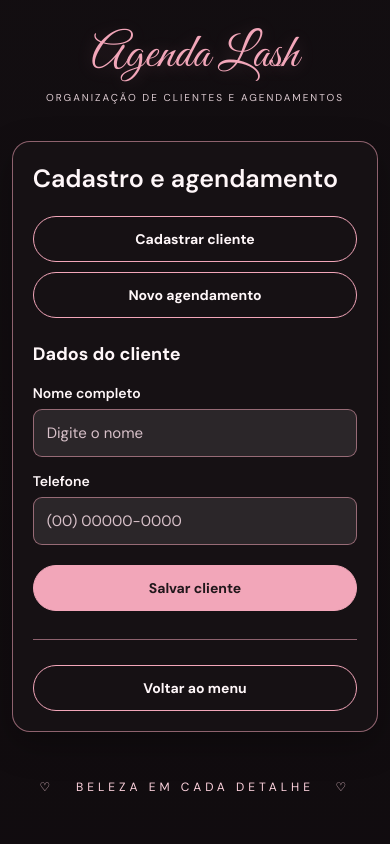
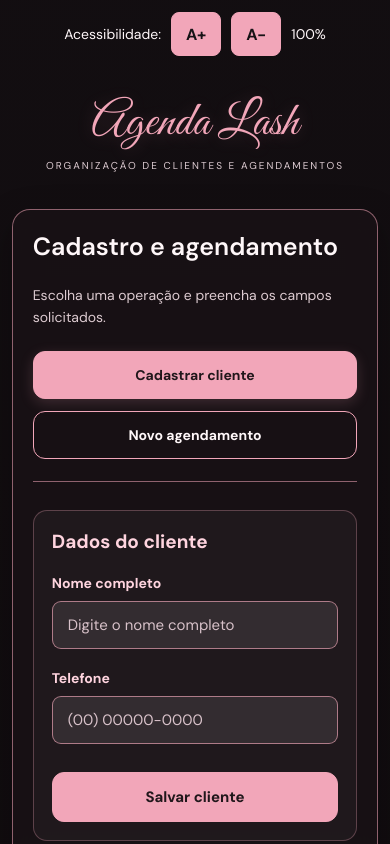
Before and after one commit to anaclara-silveira/lash_agenda, a plain HTML site: page index.html in a window 390 px wide. Both pictures are taken after a click on the button "Cadastrar cliente". Shown: the top 844 px of the page. Drawn offline with Linux system fonts and the light colour scheme.

Commit message:
melhorias index

```diff
--- a/index.html
+++ b/index.html
@@ -20,7 +20,7 @@
             --rosa: #f2a6b9;
             --rosa-claro: #ffd4df;
             --preto: #171316;
-            --painel: rgba(24, 18, 21, 0.91);
+            --painel: rgba(24, 18, 21, 0.93);
             --borda: rgba(242, 166, 185, 0.55);
             --texto: #fff7f9;
             --texto-suave: #ddcbd1;
@@ -38,9 +38,36 @@
                 #171316;
         }
 
+        /* ACESSIBILIDADE */
+        .acessibilidade {
+            display: flex;
+            justify-content: flex-end;
+            align-items: center;
+            gap: 10px;
+            padding: 12px 5%;
+            color: var(--texto);
+            font-size: 14px;
+        }
+
+        .acessibilidade button {
+            background: var(--rosa);
+            color: var(--preto);
+            border: 1px solid var(--rosa);
+            border-radius: 8px;
+            padding: 8px 14px;
+            min-width: 48px;
+            min-height: 44px;
+            font-size: 16px;
+            font-weight: 700;
+        }
+
+        .acessibilidade button:hover {
+            background: var(--rosa-claro);
+        }
+
         header {
             text-align: center;
-            padding: 35px 20px 15px;
+            padding: 25px 20px 15px;
         }
 
         .marca {
@@ -77,7 +104,7 @@
             background: var(--painel);
             border: 1px solid var(--borda);
             border-radius: 18px;
-            padding: 28px;
+            padding: 30px;
             margin-bottom: 22px;
             box-shadow: 0 12px 35px rgba(0, 0, 0, 0.28);
             backdrop-filter: blur(12px);
@@ -90,8 +117,9 @@
         }
 
         h3 {
-            font-size: 18px;
+            font-size: 19px;
             margin-top: 0;
+            color: var(--rosa-claro);
         }
 
         p {
@@ -103,11 +131,12 @@
             font-size: 14px;
         }
 
+        /* MENU INICIAL */
         .boas-vindas {
             display: flex;
             align-items: center;
             gap: 30px;
-            padding: 32px;
+            padding: 35px;
         }
 
         .icone-destaque {
@@ -128,28 +157,28 @@
         .acoes {
             display: flex;
             flex-wrap: wrap;
-            gap: 12px;
-            margin-top: 20px;
+            gap: 14px;
+            margin-top: 24px;
         }
 
         button {
             background: var(--rosa);
             color: #21171b;
             border: 1px solid var(--rosa);
-            border-radius: 30px;
-            padding: 13px 22px;
-            min-height: 46px;
+            border-radius: 12px;
+            padding: 14px 22px;
+            min-height: 48px;
             cursor: pointer;
             font-family: inherit;
             font-size: 14px;
             font-weight: 700;
-            transition: 0.2s;
+            transition: background 0.2s, border-color 0.2s, transform 0.2s;
         }
 
         button:hover {
             background: var(--rosa-claro);
             border-color: var(--rosa-claro);
-            transform: translateY(-1px);
+            transform: translateY(-2px);
         }
 
         button:focus-visible,
@@ -157,6 +186,24 @@
         select:focus-visible {
             outline: 3px solid var(--rosa-claro);
             outline-offset: 3px;
+        }
+
+        .acoes button {
+            flex: 1;
+            min-width: 180px;
+            font-size: 14px;
+            padding: 15px 18px;
+        }
+
+        .acoes .secundario {
+            background: rgba(242, 166, 185, 0.13);
+            color: var(--rosa-claro);
+            border: 1px solid var(--rosa);
+        }
+
+        .acoes .secundario:hover {
+            background: rgba(242, 166, 185, 0.28);
+            color: white;
         }
 
         .secundario {
@@ -170,42 +217,72 @@
             color: white;
         }
 
+        /* FORMULÁRIOS */
+        .botoes-formulario {
+            display: flex;
+            flex-wrap: wrap;
+            gap: 12px;
+            margin: 22px 0 28px;
+            padding-bottom: 22px;
+            border-bottom: 1px solid var(--borda);
+        }
+
+        .botoes-formulario button {
+            min-width: 190px;
+        }
+
+        .botoes-formulario button:not(.secundario) {
+            box-shadow: 0 4px 14px rgba(242, 166, 185, 0.18);
+        }
+
         .area-cadastros {
-            display: grid;
-            grid-template-columns: 1fr 1fr;
-            gap: 28px;
+            display: block;
+        }
+
+        .coluna {
+            width: 100%;
         }
 
         .coluna+.coluna {
-            border-left: 1px solid var(--borda);
-            padding-left: 28px;
+            border: 0;
+            padding: 0;
         }
 
-        .botoes-formulario {
-            display: flex;
-            flex-wrap: wrap;
-            gap: 10px;
-            margin-bottom: 24px;
+        form:not([hidden]) {
+            max-width: 680px;
+            margin: 0 auto;
+            padding: 25px;
+            border: 1px solid rgba(242, 166, 185, 0.3);
+            border-radius: 14px;
+            background: rgba(255, 255, 255, 0.035);
         }
 
         label {
             display: block;
-            margin: 15px 0 7px;
+            margin: 20px 0 9px;
             font-size: 14px;
-            font-weight: 600;
-            color: var(--texto);
+            font-weight: 700;
+            color: var(--rosa-claro);
         }
 
         input,
         select {
             width: 100%;
-            padding: 13px;
-            border: 1px solid rgba(242, 166, 185, 0.55);
+            min-height: 48px;
+            padding: 13px 15px;
+            border: 1px solid rgba(242, 166, 185, 0.65);
             border-radius: 9px;
             font-size: 15px;
             font-family: inherit;
             background: rgba(255, 255, 255, 0.09);
             color: white;
+            transition: border-color 0.2s, background 0.2s;
+        }
+
+        input:focus,
+        select:focus {
+            border-color: var(--rosa-claro);
+            background: rgba(255, 255, 255, 0.13);
         }
 
         input::placeholder {
@@ -219,39 +296,74 @@
 
         form button {
             width: 100%;
-            margin-top: 20px;
+            margin-top: 28px;
+            min-height: 50px;
+            font-size: 15px;
         }
 
         .mensagem {
-            padding: 13px;
-            margin-top: 18px;
+            padding: 15px;
+            margin-top: 20px;
             border-radius: 9px;
             background: rgba(242, 166, 185, 0.16);
             border: 1px solid var(--borda);
             color: var(--rosa-claro);
             font-size: 14px;
+            line-height: 1.5;
+        }
+
+        #cadastro>.painel>.secundario {
+            margin-top: 22px;
+        }
+
+        /* AGENDA */
+        .lista-agenda {
+            display: flex;
+            flex-direction: column;
+            gap: 14px;
+            margin-top: 25px;
         }
 
         .item {
             display: flex;
             justify-content: space-between;
             align-items: center;
-            gap: 12px;
-            padding: 17px;
-            margin: 12px 0;
-            border: 1px solid rgba(242, 166, 185, 0.25);
-            border-radius: 11px;
+            gap: 18px;
+            padding: 20px;
+            margin: 0;
+            border: 1px solid rgba(242, 166, 185, 0.4);
+            border-left: 5px solid var(--rosa);
+            border-radius: 12px;
             background: rgba(255, 255, 255, 0.07);
+            transition: background 0.2s;
+        }
+
+        .item:hover {
+            background: rgba(242, 166, 185, 0.11);
         }
 
         .item strong {
+            display: block;
             color: var(--texto);
+            font-size: 16px;
+            margin-bottom: 7px;
         }
 
         .item p {
-            margin: 4px 0 0;
+            margin: 0;
             color: var(--texto-suave);
             font-size: 14px;
+        }
+
+        .item-horario {
+            display: inline-block;
+            padding: 9px 13px;
+            border-radius: 8px;
+            background: rgba(242, 166, 185, 0.17);
+            color: var(--rosa-claro);
+            font-weight: 700;
+            font-size: 14px;
+            white-space: nowrap;
         }
 
         .agenda-vazia {
@@ -298,6 +410,11 @@
                 font-size: 10px;
             }
 
+            .acessibilidade {
+                justify-content: center;
+                flex-wrap: wrap;
+            }
+
             .boas-vindas {
                 flex-direction: column;
                 align-items: flex-start;
@@ -316,17 +433,6 @@
                 justify-content: flex-start;
             }
 
-            .area-cadastros {
-                grid-template-columns: 1fr;
-            }
-
-            .coluna+.coluna {
-                border-left: 0;
-                border-top: 1px solid var(--borda);
-                padding-left: 0;
-                padding-top: 25px;
-            }
-
             .painel {
                 padding: 20px;
             }
@@ -336,19 +442,44 @@
                 flex-direction: column;
             }
 
-            button {
+            .acoes button,
+            .botoes-formulario button {
                 width: 100%;
+                min-width: 100%;
+            }
+
+            form:not([hidden]) {
+                padding: 18px;
             }
 
             .item {
                 align-items: flex-start;
                 flex-direction: column;
             }
+
+            .item-horario {
+                align-self: flex-start;
+            }
         }
     </style>
 </head>
 
 <body>
+
+    <!-- CONTROLES DE ACESSIBILIDADE -->
+    <div class="acessibilidade" aria-label="Controles de tamanho do texto">
+        <span>Acessibilidade:</span>
+
+        <button type="button" onclick="alterarZoom(10)" aria-label="Aumentar o tamanho da interface">
+            A+
+        </button>
+
+        <button type="button" onclick="alterarZoom(-10)" aria-label="Diminuir o tamanho da interface">
+            A−
+        </button>
+
+        <span id="nivelZoom" role="status" aria-live="polite">100%</span>
+    </div>
 
     <header>
         <h1 class="marca">Agenda Lash</h1>
@@ -402,9 +533,13 @@
 
                 <h2>Cadastro e agendamento</h2>
 
+                <p class="subtitulo">
+                    Escolha uma operação e preencha os campos solicitados.
+                </p>
+
                 <div class="botoes-formulario">
 
-                    <button class="secundario" onclick="mostrarFormulario('cliente')">
+                    <button onclick="mostrarFormulario('cliente')">
                         Cadastrar cliente
                     </button>
 
@@ -423,7 +558,7 @@
                             <h3>Dados do cliente</h3>
 
                             <label for="nome">Nome completo</label>
-                            <input id="nome" required autocomplete="name" placeholder="Digite o nome">
+                            <input id="nome" required autocomplete="name" placeholder="Digite o nome completo">
 
                             <label for="telefone">Telefone</label>
                             <input id="telefone" required type="tel" autocomplete="tel" placeholder="(00) 00000-0000">
@@ -445,10 +580,10 @@
                             <label for="cliente">Selecione o cliente</label>
                             <select id="cliente" required></select>
 
-                            <label for="data">Data</label>
+                            <label for="data">Data do atendimento</label>
                             <input id="data" type="date" required>
 
-                            <label for="horario">Horário</label>
+                            <label for="horario">Horário do atendimento</label>
                             <input id="horario" type="time" required>
 
                             <button type="submit">
@@ -479,10 +614,10 @@
                 <h2>Agenda de atendimentos</h2>
 
                 <p class="subtitulo">
-                    Confira os horários registrados.
+                    Confira os clientes, as datas e os horários registrados.
                 </p>
 
-                <div id="lista"></div>
+                <div id="lista" class="lista-agenda"></div>
 
                 <div id="resultado" class="mensagem" role="status" aria-live="polite">
                     Agendamentos carregados.
@@ -511,6 +646,27 @@
     <script src="logica.js"></script>
 
     <script>
+        /* CONTROLE DE ACESSIBILIDADE */
+        let zoomAtual = 100;
+
+        function alterarZoom(valor) {
+            zoomAtual += valor;
+
+            if (zoomAtual > 140) {
+                zoomAtual = 140;
+            }
+
+            if (zoomAtual < 80) {
+                zoomAtual = 80;
+            }
+
+            document.body.style.zoom = zoomAtual + "%";
+
+            document.getElementById("nivelZoom").textContent =
+                zoomAtual + "%";
+        }
+
+        /* DADOS DE DEMONSTRAÇÃO */
         let clientes = [
             { nome: "Marina Costa", telefone: "(31) 90000-0000" }
         ];
@@ -523,6 +679,7 @@
             }
         ];
 
+        /* NAVEGAÇÃO ENTRE TELAS */
         function abrir(tela) {
             document.querySelectorAll(".tela").forEach(item => {
                 item.classList.remove("ativa");
@@ -534,6 +691,7 @@
             if (tela === "cadastro") atualizarClientes();
         }
 
+        /* SELEÇÃO DO FORMULÁRIO */
         function mostrarFormulario(tipo) {
             document.getElementById("formCliente").hidden = tipo !== "cliente";
             document.getElementById("formAgendamento").hidden = tipo !== "agendamento";
@@ -541,9 +699,20 @@
             atualizarClientes();
         }
 
+        /* ATUALIZAÇÃO DA LISTA DE CLIENTES */
         function atualizarClientes() {
             const campo = document.getElementById("cliente");
             campo.innerHTML = "";
+
+            if (clientes.length === 0) {
+                const opcao = document.createElement("option");
+                opcao.value = "";
+                opcao.textContent = "Cadastre um cliente primeiro";
+                opcao.disabled = true;
+                opcao.selected = true;
+                campo.appendChild(opcao);
+                return;
+            }
 
             clientes.forEach(cliente => {
                 const opcao = document.createElement("option");
@@ -553,6 +722,7 @@
             });
         }
 
+        /* CADASTRO DE CLIENTE */
         document.getElementById("formCliente").addEventListener("submit", function (e) {
             e.preventDefault();
 
@@ -561,14 +731,18 @@
 
             try {
                 clientes = AgendaLash.cadastrarCliente(clientes, nome, telefone);
+
                 this.reset();
+
                 mostrarMensagem("Cliente cadastrado com sucesso!");
                 atualizarClientes();
+
             } catch (erro) {
                 mostrarMensagem(erro.message);
             }
         });
 
+        /* CADASTRO DE AGENDAMENTO */
         document.getElementById("formAgendamento").addEventListener("submit", function (e) {
             e.preventDefault();
 
@@ -582,18 +756,22 @@
                 );
 
                 this.reset();
+
                 mostrarMensagem("Agendamento registrado com sucesso!");
+
             } catch (erro) {
                 mostrarMensagem(erro.message);
             }
         });
 
+        /* MENSAGENS DE RETORNO */
         function mostrarMensagem(texto) {
             const retorno = document.getElementById("retorno");
             retorno.textContent = texto;
             retorno.hidden = false;
         }
 
+        /* CONSULTA E ORGANIZAÇÃO DA AGENDA */
         function atualizarAgenda() {
             const lista = document.getElementById("lista");
             lista.innerHTML = "";
@@ -610,7 +788,8 @@
                 titulo.textContent = "Nenhum agendamento registrado ainda.";
 
                 const descricao = document.createElement("p");
-                descricao.textContent = "Quando você cadastrar um horário, ele aparecerá aqui.";
+                descricao.textContent =
+                    "Quando você cadastrar um horário, ele aparecerá aqui.";
 
                 vazio.append(simbolo, titulo, descricao);
                 lista.appendChild(vazio);
@@ -633,10 +812,14 @@
                 nome.textContent = item.cliente;
 
                 const detalhe = document.createElement("p");
-                detalhe.textContent = item.data + " às " + item.horario;
+                detalhe.textContent = "Data do atendimento: " + item.data;
+
+                const horario = document.createElement("span");
+                horario.className = "item-horario";
+                horario.textContent = "Horário: " + item.horario;
 
                 informacoes.append(nome, detalhe);
-                div.appendChild(informacoes);
+                div.append(informacoes, horario);
                 lista.appendChild(div);
             });
 
@@ -644,6 +827,7 @@
                 agendamentos.length + " agendamento(s) registrado(s).";
         }
 
+        /* CARREGAMENTO INICIAL */
         atualizarClientes();
         atualizarAgenda();
     </script>
```
